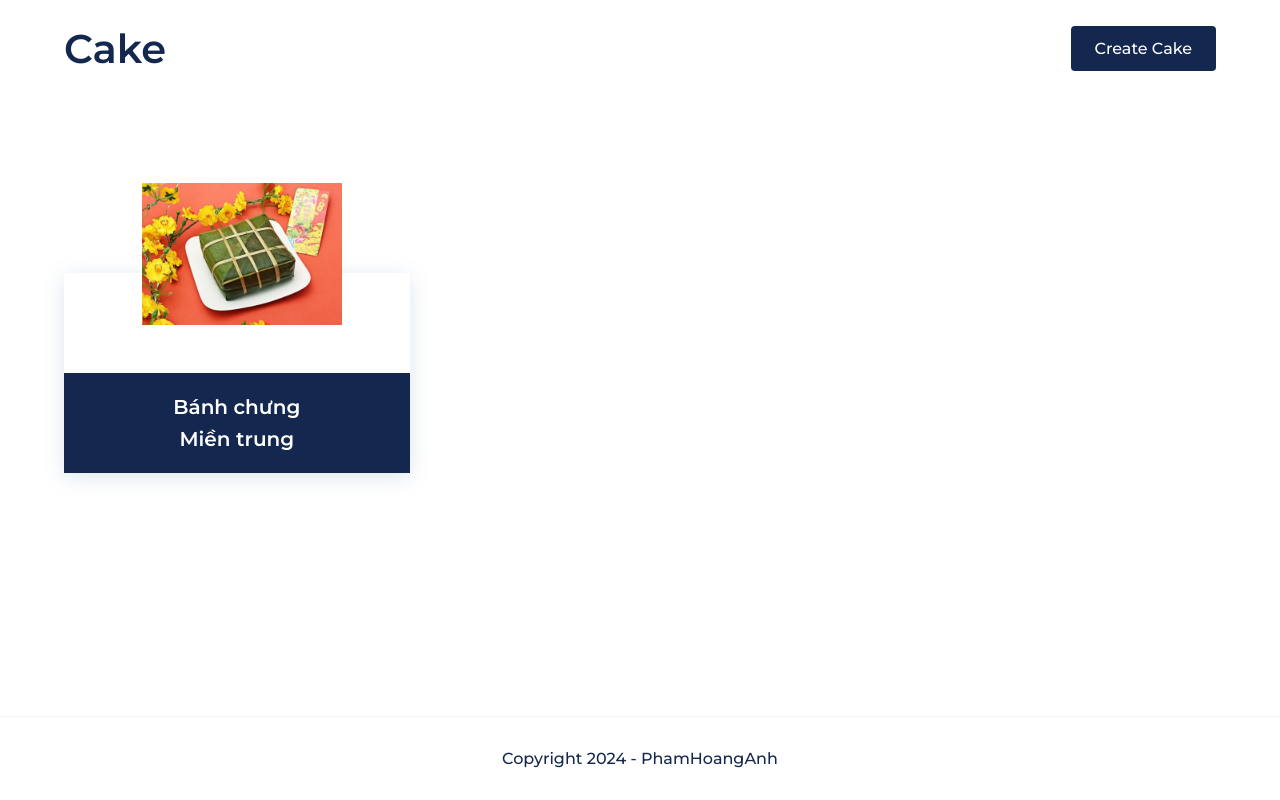
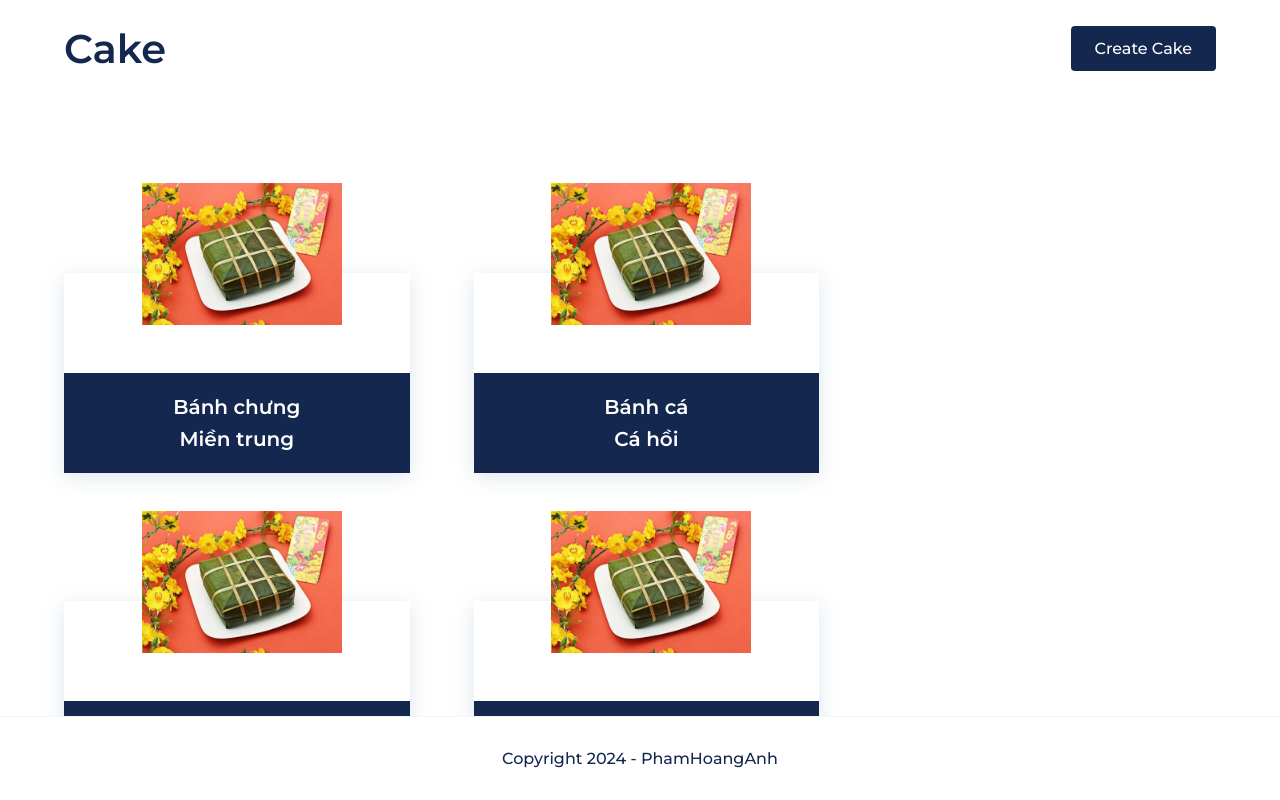
Before and after one commit to hoanganhp-ic/react-cake, a React (Create React App) app: page / in a window 1280 px wide. Built offline with nearby package versions, Linux system fonts and the light colour scheme.

Commit message:
create model cake

```diff
--- /dev/null
+++ b/src/models/cake.model.ts
@@ -0,0 +1,5 @@
+export type Cake = {
+    id?: number;
+    title?: string;
+    description?: string;
+}
--- a/src/pages/HomePage.tsx
+++ b/src/pages/HomePage.tsx
@@ -1,11 +1,38 @@
-import LogoCake from '../assets/banh-chung-0218134.webp';
+import { Cake } from '../models/cake.model';
 import CardCake from '../sections/CardCake';
+import { useState } from 'react';
 
 const HomePage = () => {
+
+const [cakes, setCakes] = useState<Cake[]>([
+    {
+        id: 1,
+        title: 'Bánh chưng',
+        description: 'Miền trung'
+    },
+    {
+        id: 2,
+        title: 'Bánh cá',
+        description: 'Cá hồi'
+    },
+    {
+        id: 3,
+        title: 'Bánh kem',
+        description: 'Sinh nhật'
+    },
+    {
+        id: 4,
+        title: 'Bánh mì',
+        description: 'Pate'
+    }
+]);
+
   return (
     <div style={{ height: 'calc(100vh - 309px)', padding: '4rem 4rem', overflowY: 'auto'}}>
         <div className="wrapper-card-items">
-            <CardCake title='Bánh chưng' description='Miền trung'/>
+            {
+                cakes.map(cake => <CardCake id={cake.id} title={cake.title} description={cake.description}/>)
+            }
         </div>
     </div>
   );
--- a/src/sections/CardCake.tsx
+++ b/src/sections/CardCake.tsx
@@ -1,9 +1,7 @@
 import LogoCake from '../assets/banh-chung-0218134.webp';
+import { Cake } from '../models/cake.model';
 
-type Props = {
-    title?: string;
-    description?: string;
-}
+type Props = Cake;
 
 const CardCake = ({title, description}: Props) => {
     return (
```
